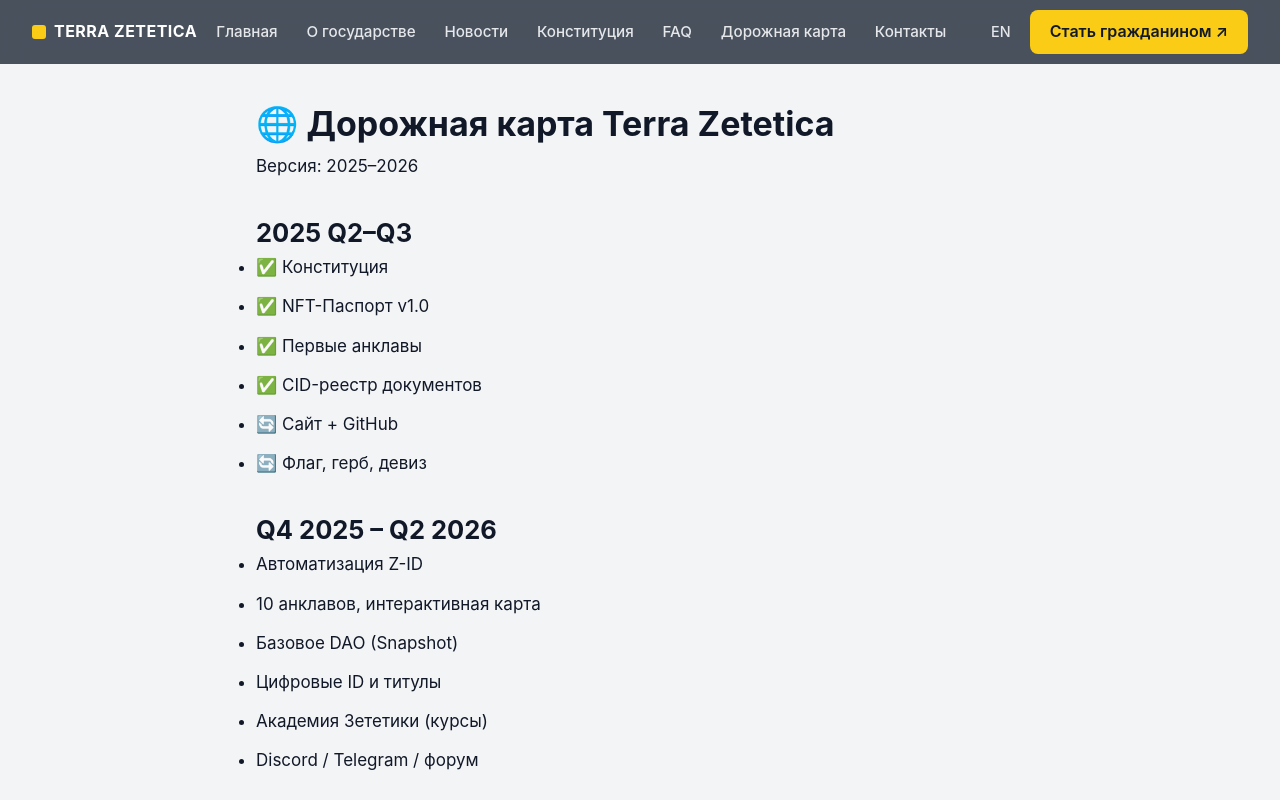
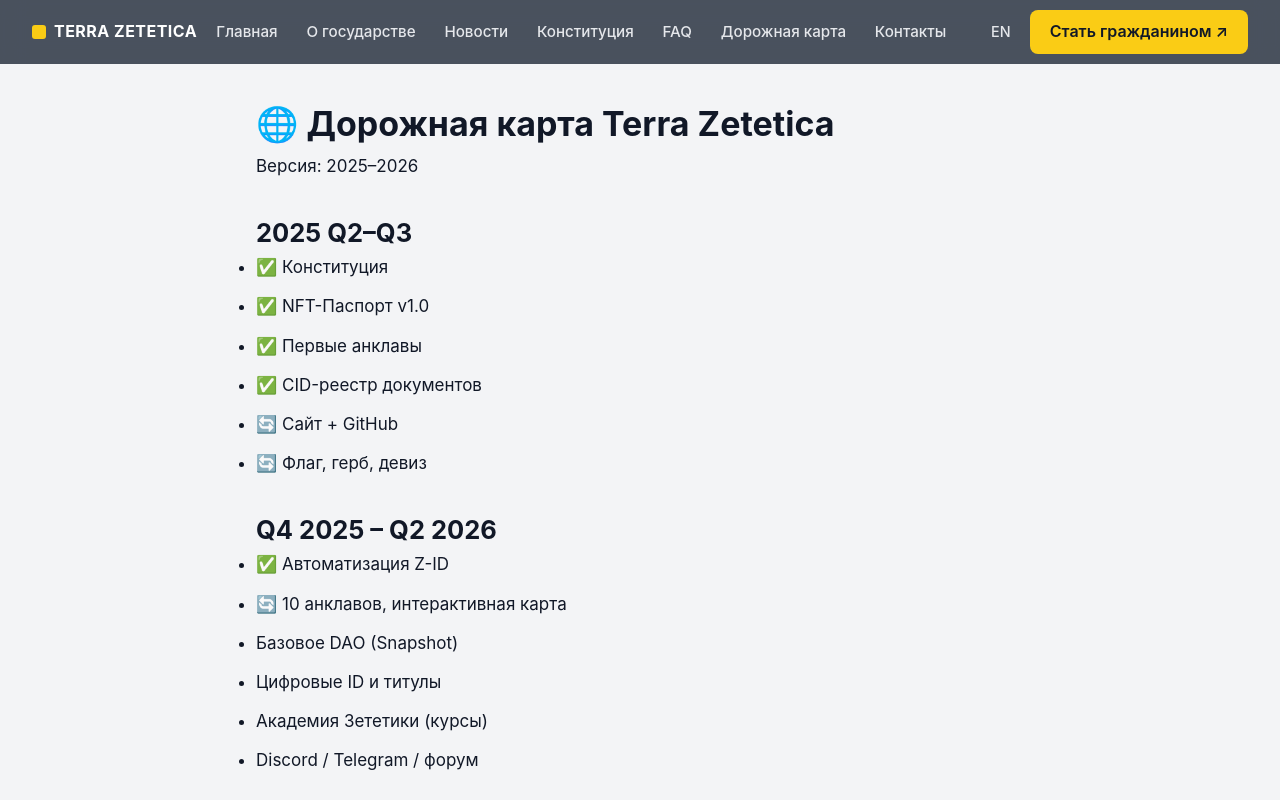
Before and after one commit to kardinalmarkov/terra-zetetica, a Next.js app: page /roadmap in a window 1280 px wide. Shown: the top 800 px of the page. Built offline with nearby package versions, Linux system fonts and the light colour scheme.

Commit message:
Update roadmap.js

```diff
--- a/pages/roadmap.js
+++ b/pages/roadmap.js
@@ -15,8 +15,8 @@ const roadmap = [
   {
     quarter: 'Q4 2025 – Q2 2026',
     items: [
-      'Автоматизация Z-ID',
-      '10 анклавов, интерактивная карта',
+      { label: 'Автоматизация Z-ID', status: '✅' },
+      { label: '10 анклавов, интерактивная карта', status: '🔄' },
       'Базовое DAO (Snapshot)',
       'Цифровые ID и титулы',
       'Академия Зететики (курсы)',
```
